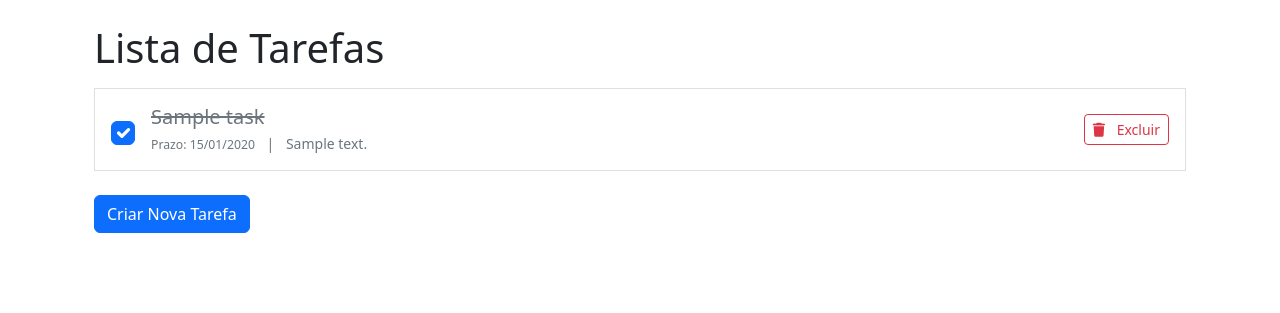
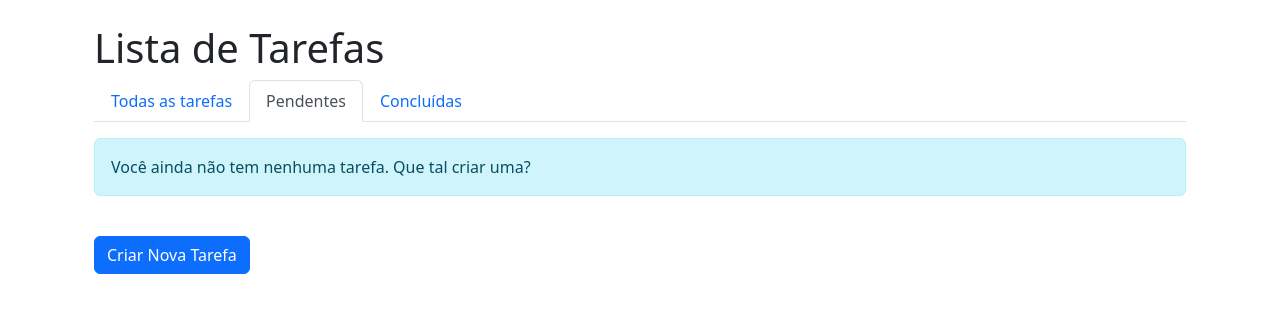
Before and after one commit to Xamacardoso/task-manager-django-ck, a Django app: page /tasks/?status=pending in a window 1280 px wide. Shown: the part 56-369 px from the top of the page. Run offline with Django 5.2, Linux system fonts and the light colour scheme; a user stored in the database is signed in; tables that the repository leaves empty hold one stand-in row (values such as "Sample post"); parts of the project's set-up code (start-up, migrations or seed data) failed here and were passed over; some libraries are stand-ins or nearby versions.

Commit message:
:sparkles: Feat (Tasks): Adicao de filtragem por status da tarefa

```diff
--- a/task_manager/tasks/views.py
+++ b/task_manager/tasks/views.py
@@ -18,7 +18,23 @@ class TaskListView(LoginRequiredMixin, ListView):
 
     def get_queryset(self):
         # Apenas mostra as tarefas do usuário logado
-        return Task.objects.filter(user=self.request.user)
+        queryset = Task.objects.filter(user=self.request.user)
+
+        # pega o query param ?status=pending ou ?status=completed
+        status = self.request.GET.get('status')
+
+        # aqui vai filtrar baseado no status
+        if status == 'pending':
+            queryset = queryset.filter(is_completed=False)
+        elif status == 'completed':
+            queryset = queryset.filter(is_completed=True)
+
+        return queryset
+
+    def get_context_data(self, **kwargs):
+        context = super().get_context_data(**kwargs)
+        context['current_filter'] = self.request.GET.get('status', 'all')
+        return context
 
 class TaskCreateView(LoginRequiredMixin, SuccessMessageMixin, CreateView):
     model = Task
--- a/task_manager/templates/tasks/task_list.html
+++ b/task_manager/templates/tasks/task_list.html
@@ -8,6 +8,19 @@
 <div class="container mt-4">
     <h1>Lista de Tarefas</h1>
 
+    <ul class="nav nav-tabs mb-3">
+        <li class="nav-item">
+            <a class="nav-link {% if current_filter == 'all' %}active{% endif %}" href="{% url 'tasks:task_list' %}">Todas as tarefas</a>
+        </li>
+        <li class="nav-item">
+            <a class="nav-link {% if current_filter == 'pending' %}active{% endif %}" href="{% url 'tasks:task_list' %}?status=pending">Pendentes</a>
+        </li>
+        <li class="nav-item">
+            <a class="nav-link {% if current_filter == 'completed' %}active{% endif %}" href="{% url 'tasks:task_list' %}?status=completed">Concluídas</a>
+        </li>
+    </ul>
+
+    <!--Lista de tarefas -->
     <div class="list-group mt-3">
         <!-- Input escondido com o token de segurança para o AJAX usar -->
         <input type="hidden" id="csrf_token_global" value="{{ csrf_token }}">
@@ -50,6 +63,7 @@
             </div>
         </div>
 
+        <!-- Modal de exclusão da tarefa -->
         <div class="modal fade" id="deleteModal{{ task.pk }}" tabindex="-1" aria-labelledby="deleteModalLabel{{ task.pk }}" aria-hidden="true">
             <div class="modal-dialog">
                 <div class="modal-content">
```
